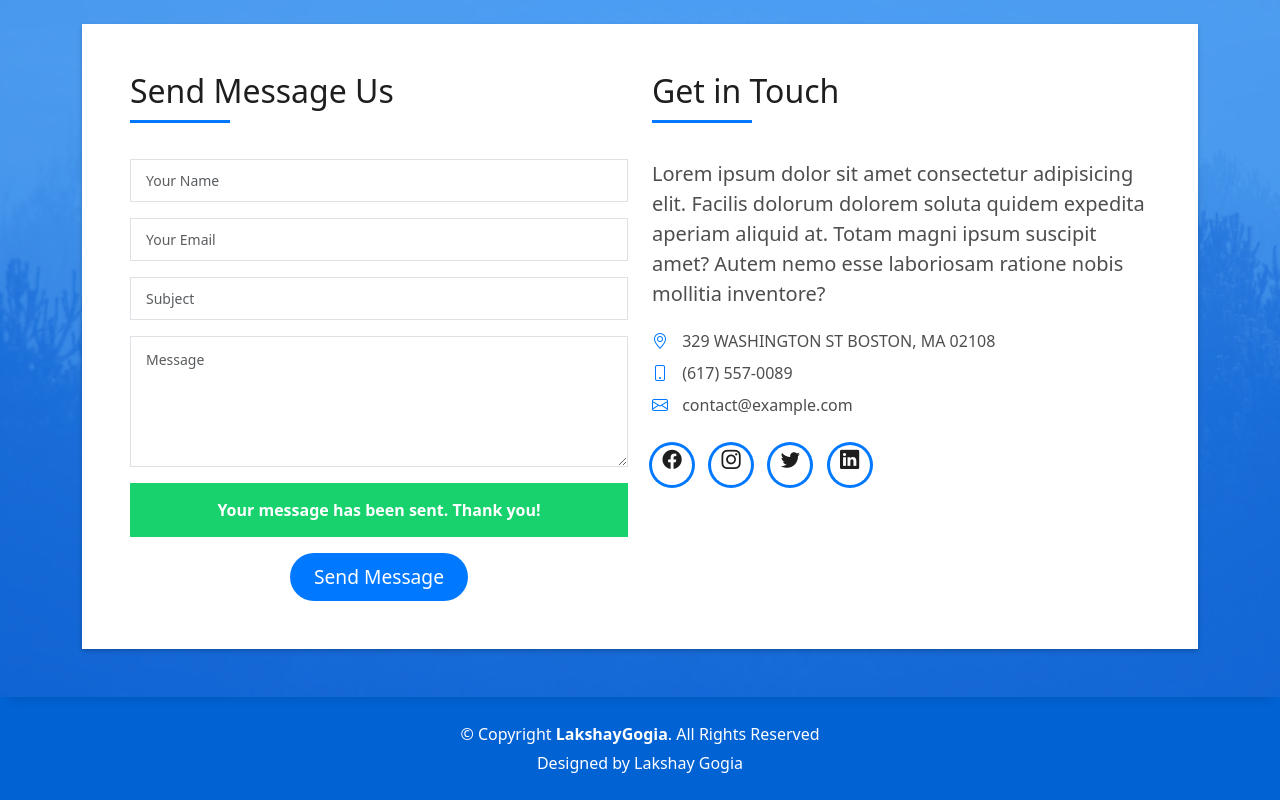
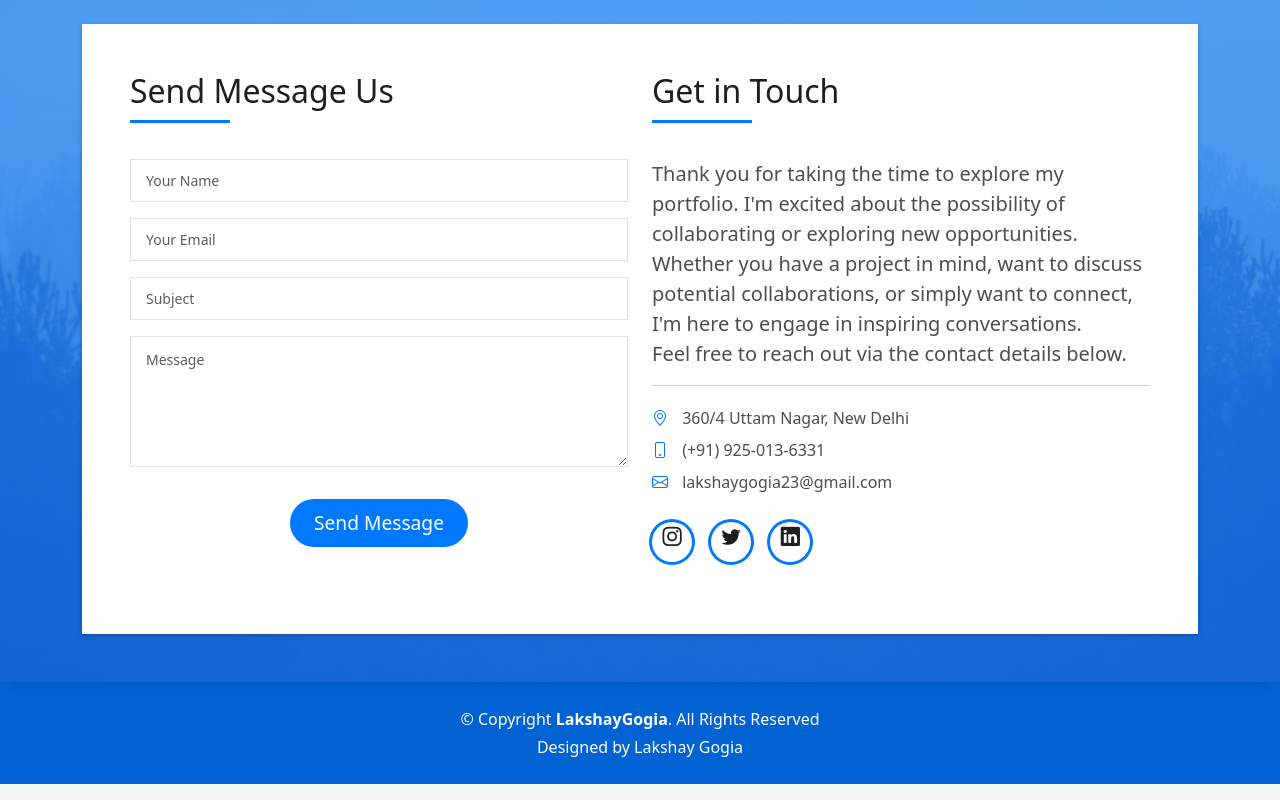
Before and after one commit to lakshaygogia7/Portfolio, a plain HTML site: page index.html in a window 1280 px wide. Shown: the part 5021-5821 px from the top of the page. Drawn offline with Linux system fonts and the light colour scheme.

Commit message:
finalized the contact form working

```diff
--- a/assets/vendor/php-email-form/validate.js
+++ b/assets/vendor/php-email-form/validate.js
@@ -56,7 +56,7 @@
       headers: {'X-Requested-With': 'XMLHttpRequest'}
     })
     .then(response => {
-      if( response.ok ) {
+      if (response.ok) {
         return response.text();
       } else {
         throw new Error(`${response.status} ${response.statusText} ${response.url}`);
@@ -65,14 +65,20 @@
     .then(data => {
       console.log('Server Response:', data); // Log the response
       thisForm.querySelector('.loading').classList.remove('d-block');
+      const sentMessage = thisForm.querySelector('.sent-message');
+      sentMessage.classList.remove('d-none'); // Remove the d-none class
+
       if (data.trim() == 'OK') {
-        thisForm.querySelector('.sent-message').classList.add('d-block');
         thisForm.reset();
+
+        // Hide the success message after 2 seconds (adjust as needed)
+        setTimeout(() => {
+          sentMessage.classList.add('d-none');
+        }, 2000);
       } else {
         console.error('Unexpected server response:', data);
       }
     })
-
     .catch((error) => {
       displayError(thisForm, error);
     });
--- a/index.html
+++ b/index.html
@@ -530,17 +530,17 @@
                         <div class="row">
                           <div class="col-md-12 mb-3">
                             <div class="form-group">
-                              <input type="text" name="name" class="form-control" id="name" placeholder="Your Name" required>
+                              <input type="text" name="name" class="form-control" id="name" placeholder="Your Name" autocomplete="off"  required>
                             </div>
                           </div>
                           <div class="col-md-12 mb-3">
                             <div class="form-group">
-                              <input type="email" class="form-control" name="email" id="email" placeholder="Your Email" required>
+                              <input type="email" class="form-control" name="email" id="email" placeholder="Your Email" autocomplete="off"  required>
                             </div>
                           </div>
                           <div class="col-md-12 mb-3">
                             <div class="form-group">
-                              <input type="text" class="form-control" name="subject" id="subject" placeholder="Subject" required>
+                              <input type="text" class="form-control" name="subject" id="subject" placeholder="Subject" autocomplete="off" required>
                             </div>
                           </div>
                           <div class="col-md-12">
@@ -551,7 +551,7 @@
                           <div class="col-md-12 text-center my-3">
                             <div class="loading">Loading</div>
                             <div class="error-message"></div>
-                            <div class="sent-message">Your message has been sent. Thank you!</div>
+                            <div class="sent-message d-none">Your message has been sent. Thank you!</div>
                           </div>
                           <div class="col-md-12 text-center">
                             <button type="submit" class="button button-a button-big button-rouded">Send Message</button>
@@ -568,23 +568,23 @@
                     </div>
                     <div class="more-info">
                       <p class="lead">
-                        Lorem ipsum dolor sit amet consectetur adipisicing elit. Facilis dolorum dolorem soluta quidem
-                        expedita aperiam aliquid at.
-                        Totam magni ipsum suscipit amet? Autem nemo esse laboriosam ratione nobis
-                        mollitia inventore?
+                        Thank you for taking the time to explore my portfolio. I'm excited about the possibility of collaborating or exploring new opportunities. Whether you have a project in mind, want to discuss potential collaborations, or simply want to connect, I'm here to engage in inspiring conversations.
+                        <br>
+                        Feel free to reach out via the contact details below.
+                        <hr>
                       </p>
                       <ul class="list-ico">
-                        <li><span class="bi bi-geo-alt"></span> 329 WASHINGTON ST BOSTON, MA 02108</li>
-                        <li><span class="bi bi-phone"></span> (617) 557-0089</li>
-                        <li><span class="bi bi-envelope"></span> contact@example.com</li>
+                        <li><span class="bi bi-geo-alt"></span> 360/4 Uttam Nagar, New Delhi</li>
+                        <li><span class="bi bi-phone"></span> (+91) 925-013-6331</li>
+                        <li><span class="bi bi-envelope"></span> lakshaygogia23@gmail.com</li>
                       </ul>
                     </div>
                     <div class="socials">
                       <ul>
-                        <li><a href=""><span class="ico-circle"><i class="bi bi-facebook"></i></span></a></li>
-                        <li><a href=""><span class="ico-circle"><i class="bi bi-instagram"></i></span></a></li>
-                        <li><a href=""><span class="ico-circle"><i class="bi bi-twitter"></i></span></a></li>
-                        <li><a href=""><span class="ico-circle"><i class="bi bi-linkedin"></i></span></a></li>
+                        <!-- <li><a href=""><span class="ico-circle"><i class="bi bi-facebook"></i></span></a></li> -->
+                        <li><a href="https://www.instagram.com/lakshay.gogia/"><span class="ico-circle"><i class="bi bi-instagram"></i></span></a></li>
+                        <li><a href="https://twitter.com/Lakshay_gogia7"><span class="ico-circle"><i class="bi bi-twitter"></i></span></a></li>
+                        <li><a href="https://www.linkedin.com/in/lakshay-gogia-313599245/"><span class="ico-circle"><i class="bi bi-linkedin"></i></span></a></li>
                       </ul>
                     </div>
                   </div>
```
